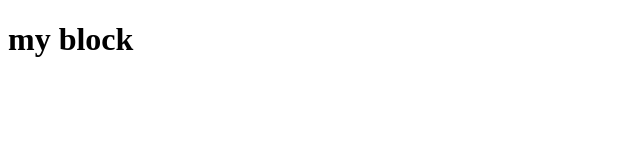
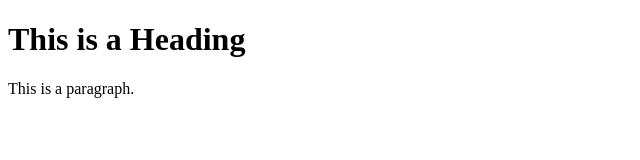
Before and after one commit to rike436/rike436354, a plain HTML site: page index.html in a window 1280 px wide. Shown: the whole page, without its empty margins (0-640 px from the left). Drawn offline with Linux system fonts and the light colour scheme.

Commit message:
Update index.html

```diff
--- a/index.html
+++ b/index.html
@@ -1,12 +1,12 @@
 <!DOCTYPE html>
-<html lang= "en">
-   <head>
-      <title>
-         title
-      </title>
-   </head>
+<html>
+<head>
+<title>Page Title</title>
+</head>
+<body>
 
-   <body>
-   <h1>my block</h1>
-   </body>
+<h1>This is a Heading</h1>
+<p>This is a paragraph.</p>
+
+</body>
 </html>
```
